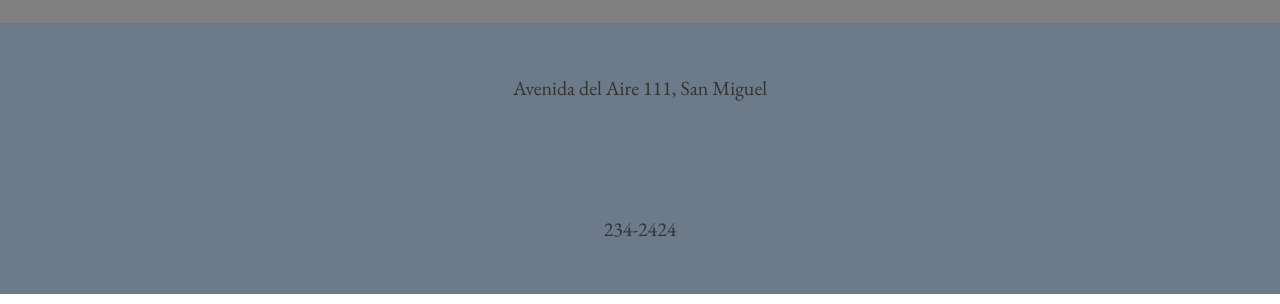
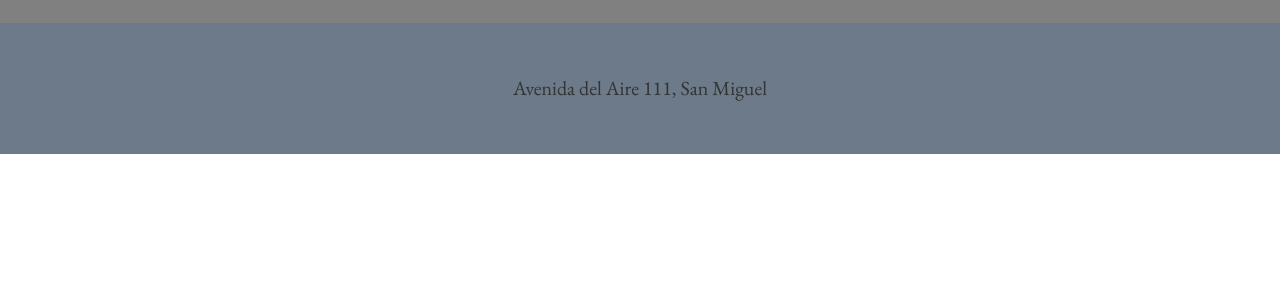
Before and after one commit to CelesteSuarez/EscueladeDanza, a plain HTML site: page index.html in a window 1280 px wide. Shown: the part 2893-3197 px from the top of the page. After the commit the page ends 3057 px from the top, so only its background shows below. Drawn offline with nearby package versions, Linux system fonts and the light colour scheme; files whose address does not match are found by name; a web font is replaced by a local one.

Commit message:
Cambié texto de footer

```diff
--- a/index.html
+++ b/index.html
@@ -112,7 +112,6 @@
 </div>
 <div class="footer">
   <p class="text-center">Avenida del Aire 111, San Miguel</p>
-  <p class="text-center">234-2424</p>
 	</div><!--END:parent container-->
 	<script src="https://ajax.googleapis.com/ajax/libs/jquery/1.11.2/jquery.min.js"></script>
 	<!-- Javascripts de Bootstrap -->
```
